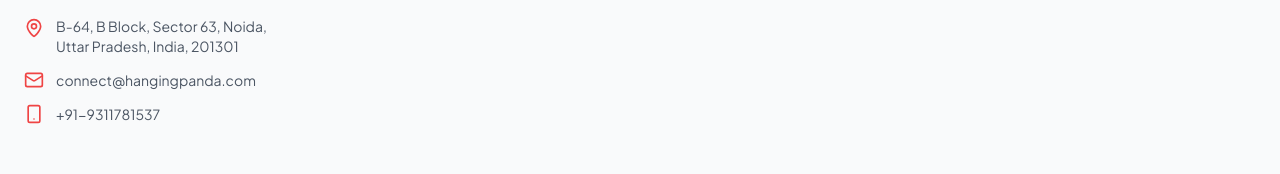
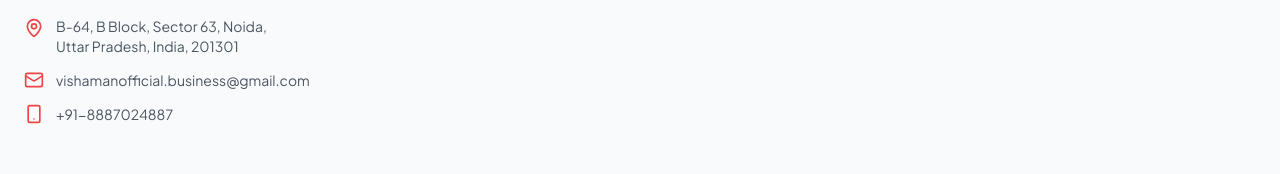
Before and after one commit to vishamanofficial/HPCLONE, a React (Vite) app: page / in a window 1280 px wide. Shown: the part 4793-4967 px from the top of the page. Built offline with nearby package versions, Linux system fonts and the light colour scheme.

Commit message:
feat: Changed email nad contact no

```diff
--- a/src/components/Footer.tsx
+++ b/src/components/Footer.tsx
@@ -30,14 +30,14 @@ export const Footer: React.FC = () => {
             </div>
             <div className="flex items-center gap-3 text-sm">
               <Mail className="w-5 h-5 text-primary flex-shrink-0" />
-              <a href="mailto:connect@hangingpanda.com" className="hover:text-primary transition-colors">
-                connect@hangingpanda.com
+              <a href="mailto:vishamanofficial.business@gmail.com" className="hover:text-primary transition-colors">
+                vishamanofficial.business@gmail.com
               </a>
             </div>
             <div className="flex items-center gap-3 text-sm">
               <Smartphone className="w-5 h-5 text-primary flex-shrink-0" />
-              <a href="tel:+919311781537" className="hover:text-primary transition-colors">
-                +91-9311781537
+              <a href="tel:+918887024887" className="hover:text-primary transition-colors">
+                +91-8887024887
               </a>
             </div>
           </div>
--- a/src/pages/Career.tsx
+++ b/src/pages/Career.tsx
@@ -133,7 +133,7 @@ export const Career: React.FC = () => {
                     {job.description}
                   </p>
                 </div>
-                <a href="mailto:connect@hangingpanda.com?subject=Job Application" className="w-full sm:w-auto">
+                <a href="mailto:vishamanofficial.business@gmail.com?subject=Job Application" className="w-full sm:w-auto">
                   <Button variant="outline" className="w-full justify-center">
                     Apply Now &rarr;
                   </Button>
@@ -151,7 +151,7 @@ export const Career: React.FC = () => {
         <p className="text-xs sm:text-sm text-text-secondary leading-relaxed max-w-md mx-auto mb-6">
           Submit your CV anyway. We regularly review speculative engineering profiles for future contract sprints.
         </p>
-        <a href="mailto:connect@hangingpanda.com?subject=Speculative Technical CV Application">
+        <a href="mailto:vishamanofficial.business@gmail.com?subject=Speculative Technical CV Application">
           <Button variant="gradient">
             Email Your Resume
           </Button>
--- a/src/pages/Contact.tsx
+++ b/src/pages/Contact.tsx
@@ -133,8 +133,8 @@ export const Contact: React.FC = () => {
               </span>
               <div className="flex flex-col gap-1">
                 <span className="text-xs font-bold text-text-secondary uppercase tracking-wider">Email Coordinates</span>
-                <a href="mailto:connect@hangingpanda.com" className="text-sm font-semibold text-text-primary hover:text-primary transition-colors">
-                  connect@hangingpanda.com
+                <a href="mailto:vishamanofficial.business@gmail.com" className="text-sm font-semibold text-text-primary hover:text-primary transition-colors">
+                  vishamanofficial.business@gmail.com
                 </a>
               </div>
             </div>
@@ -145,8 +145,8 @@ export const Contact: React.FC = () => {
               </span>
               <div className="flex flex-col gap-1">
                 <span className="text-xs font-bold text-text-secondary uppercase tracking-wider">Call Coordinates</span>
-                <a href="tel:+919311781537" className="text-sm font-semibold text-text-primary hover:text-primary transition-colors">
-                  +91-9311781537
+                <a href="tel:+918887024887" className="text-sm font-semibold text-text-primary hover:text-primary transition-colors">
+                  +91-8887024887
                 </a>
               </div>
             </div>
--- a/src/pages/PrivacyPolicy.tsx
+++ b/src/pages/PrivacyPolicy.tsx
@@ -40,8 +40,8 @@ export const PrivacyPolicy: React.FC = () => {
           </p>
           <p>
             If you have additional questions or require more information about our Privacy Policy, do not hesitate to contact us at{" "}
-            <a href="mailto:connect@hangingpanda.com" className="text-primary hover:underline">
-              connect@hangingpanda.com
+            <a href="mailto:vishamanofficial.business@gmail.com" className="text-primary hover:underline">
+              vishamanofficial.business@gmail.com
             </a>.
           </p>
 
```
